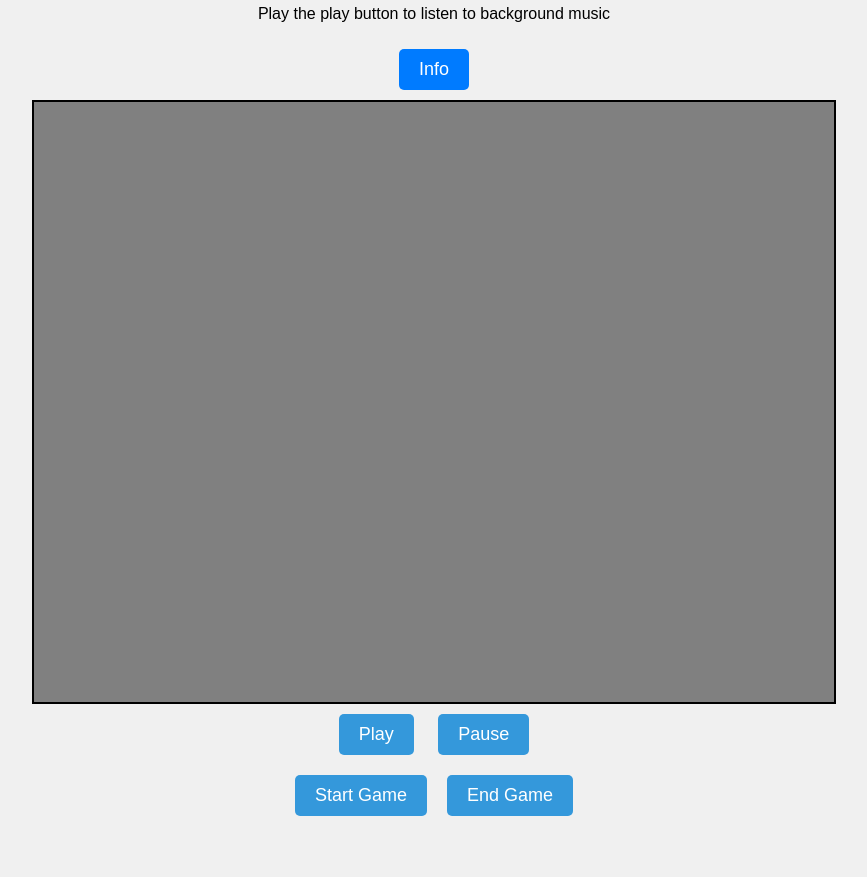
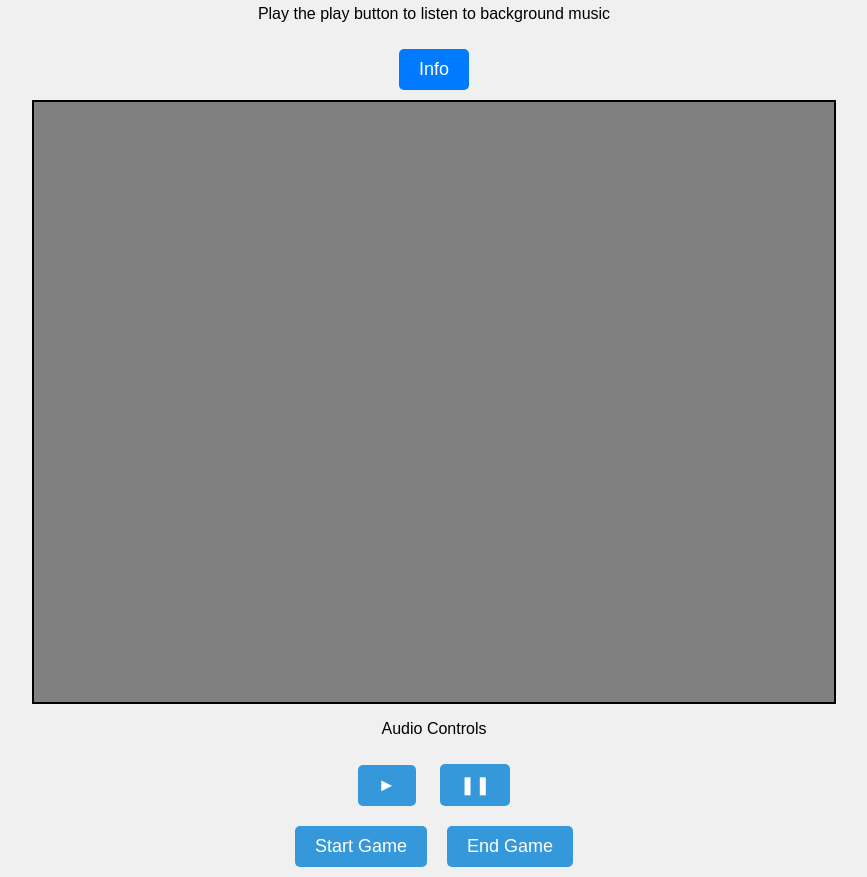
Before and after one commit to Jacobwilkihall/pong, a plain HTML site: page index.html in a window 1280 px wide. Shown: the part 95-972 px from the top of the page, without its empty margins (206-1073 px from the left). Before the commit the page ends 921 px from the top, so only its background shows below. Drawn offline with Linux system fonts and the light colour scheme.

Commit message:
Update index.html

```diff
--- a/index.html
+++ b/index.html
@@ -9,6 +9,7 @@
 <body>
     <center><h1>Jacob's Game</h1></center>
     <p>Play the play button to listen to background music</p>
+
     <!-- Info button -->
     <button id="infoButton">Info</button>
     <div id="infoPopup">
@@ -16,12 +17,25 @@
         <p>How to play:</p>
         <p>Use the left and right arrow keys to move the paddle.</p>
     </div>
+
     <canvas id="gameCanvas" width="800" height="600"></canvas>
     <audio id="backgroundMusic">
         <source src="bgm.mp3" type="audio/mpeg">
     </audio>
-    <button id="playButton">Play</button>
-    <button id="pauseButton">Pause</button>
+
+    <!-- Audio Controls menu -->
+    <div id="audioControls">
+        <p>Audio Controls</p>
+        <!-- Play button with Unicode symbol -->
+        <button id="playButton" class="icon-button">
+            &#9658;
+        </button>
+        <!-- Pause button with Unicode symbol -->
+        <button id="pauseButton" class="icon-button">
+            &#10074;&#10074;
+        </button>
+    </div>
+
     <script src="game.js"></script>
     <script src="script.js"></script>
 </body>
```
Lines whose indentation alone changed are shown as unchanged.
